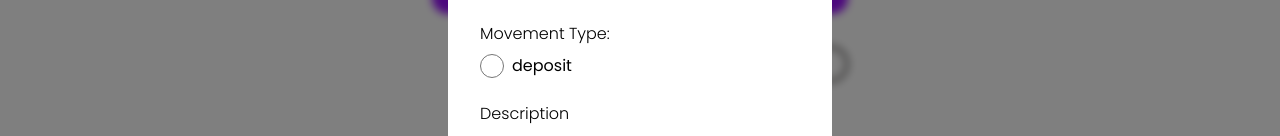
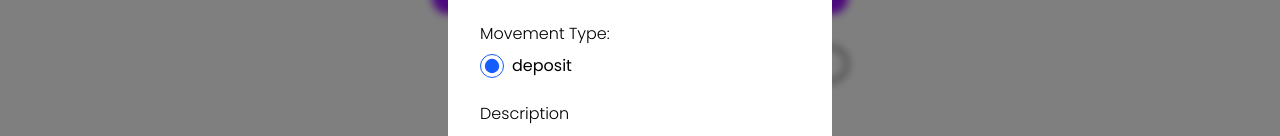
Before and after one commit to shameCanales/money-go, a React (Vite) app: page / in a window 1280 px wide. Both pictures are taken after a click on the button "+ New Movement". Shown: the part 330-466 px from the top of the page. Built offline with nearby package versions, Linux system fonts and the light colour scheme.

Commit message:
fixed bug and added balance checking

```diff
--- a/src/components/NewMovement.jsx
+++ b/src/components/NewMovement.jsx
@@ -8,11 +8,13 @@ import { budgetActions } from "../store/budget-slice";
 import { validateMovementForm } from "../util/validation";
 import InputField from "../ui/InputField";
 import RadioGroup from "../ui/RadioGroup";
+import { getCurrentBalance } from "../util/budgetUtil";
 
 export default function NewMovement() {
   const isModalOpen = useSelector((state) => state.ui.addIsOpen);
   const dispatch = useDispatch();
   const movements = useSelector((state) => state.budget.movements);
+  const currentBalance = getCurrentBalance(movements);
 
   function newMovementFunction(prevFormState, formData) {
     const amount = Number(formData.get("amount"));
@@ -20,7 +22,12 @@ export default function NewMovement() {
     const description = formData.get("description");
 
     //Form Validation from utility
-    const errors = validateMovementForm({ amount, type, description });
+    const errors = validateMovementForm({
+      amount,
+      type,
+      description,
+      currentBalance,
+    });
 
     if (errors.length > 0) {
       return {
@@ -93,7 +100,7 @@ export default function NewMovement() {
             <RadioGroup
               name="type"
               inputLabel="Movement Type:"
-              options={[{ value: "deposit", label: "Deposit" }]}
+              options={[{ value: "deposit", label: "Deposit", checked: true }]}
               defaultValue={movementFormState.enteredValues?.type}
             />
           </>
--- a/src/store/budget-slice.js
+++ b/src/store/budget-slice.js
@@ -1,5 +1,6 @@
 import { createSlice } from "@reduxjs/toolkit";
 import { getDate, generateId, getCurentTime } from "../util/util";
+import { getCurrentBalance } from "../util/budgetUtil";
 
 const initialBudgetState = {
   movements: [],
@@ -16,7 +17,14 @@ const budgetSlice = createSlice({
     },
 
     addMovement(state, action) {
-      if (state.movements > 0) {
+      const remainingBal = getCurrentBalance(state.movements);
+
+      if (
+        action.payload.type === "withdraw" &&
+        action.payload.amount > remainingBal
+      ) {
+        return;
+      } else {
         const dateToday = getDate();
         const randomId = generateId();
         const getTime = getCurentTime();
@@ -34,8 +42,6 @@ const budgetSlice = createSlice({
         ];
 
         localStorage.setItem("movements", JSON.stringify(state.movements));
-      } else {
-        console.error("you cannot withdraw if you have no balance.")
       }
     },
 
--- a/src/ui/RadioBtn.jsx
+++ /dev/null
@@ -1,19 +0,0 @@
-export default function RadioBtn({ idValue, name, defaultValue }) {
-
-  return (
-    <div className="flex items-center mt-2">
-      <input
-        type="radio"
-        id={idValue}
-        name={name}
-        value={idValue}
-        className=" accent-blue-600 w-6 h-6"
-        // checked={idValue === defaultValue} // checked requires onchange event to work properly unlike defaultChecked
-        defaultChecked={idValue === defaultValue} // checked requires onchange event to work properly unlike defaultChecked
-      />
-      <label className="ml-2 poppins-regular" htmlFor={idValue}>
-        {idValue}
-      </label>
-    </div>
-  );
-}
--- a/src/ui/RadioGroup.jsx
+++ b/src/ui/RadioGroup.jsx
@@ -1,5 +1,3 @@
-import RadioBtn from "./RadioBtn";
-
 export default function RadioGroup({
   name,
   inputLabel,
@@ -14,12 +12,21 @@ export default function RadioGroup({
 
       {options.map((opt) => {
         return (
-          <RadioBtn
-            key={opt.value}
-            idValue={opt.value}
-            name={name}
-            defaultValue={defaultValue}
-          />
+          <div className="flex items-center mt-2" key={opt.value}>
+            <input
+              type="radio"
+              id={opt.value}
+              name={name}
+              value={opt.value}
+              className=" accent-blue-600 w-6 h-6"
+              defaultChecked={
+                opt.value === defaultValue || opt.checked === true
+              } // checked requires onchange event to work properly unlike defaultChecked
+            />
+            <label className="ml-2 poppins-regular" htmlFor={opt.value}>
+              {opt.value}
+            </label>
+          </div>
         );
       })}
     </div>
--- a/src/util/validation.js
+++ b/src/util/validation.js
@@ -1,10 +1,17 @@
-export function validateMovementForm({ amount, type, description }) {
+export function validateMovementForm({
+  amount,
+  type,
+  description,
+  currentBalance,
+}) {
   const errors = [];
 
+  if (type === "withdraw" && amount > currentBalance) {
+    errors.push("You cannot withdraw higher than your balance");
+  }
   if (!amount || isNaN(amount) || amount < 1) {
     errors.push("Please enter a valid amount");
   }
-
   if (!type) {
     errors.push("Please Select a movement type");
   }
```
